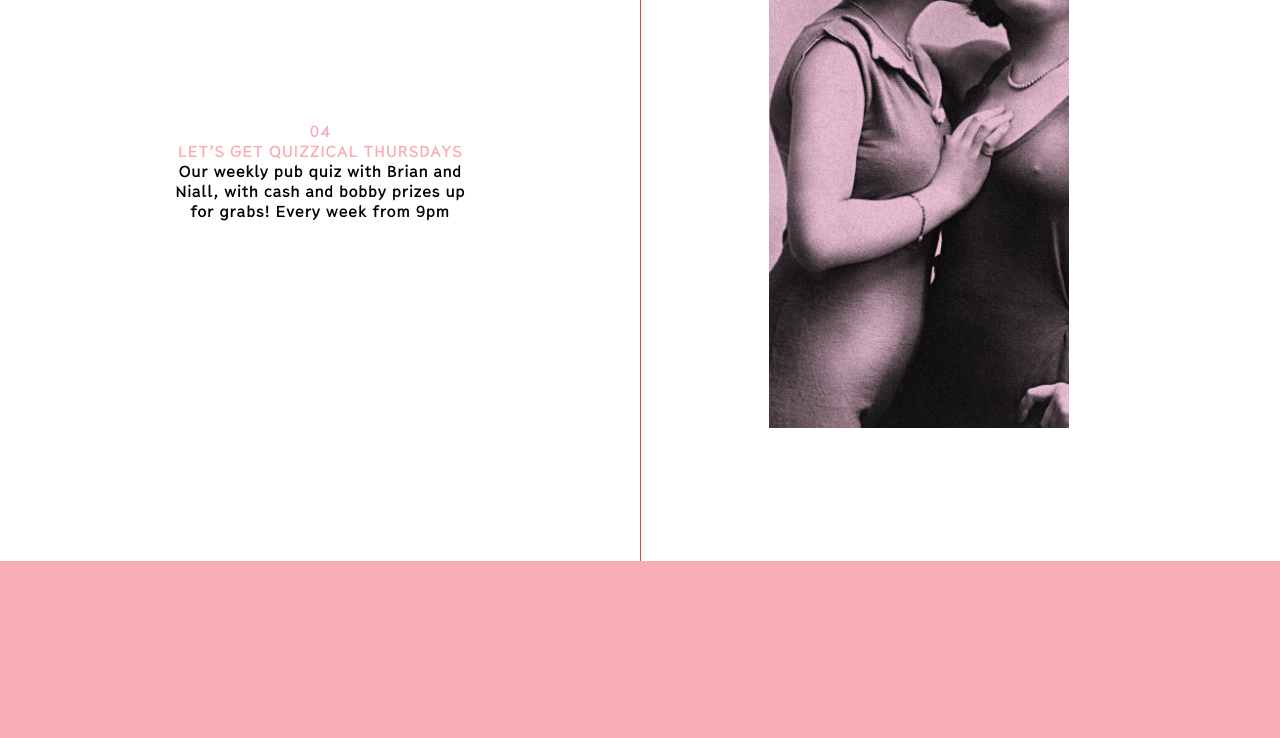
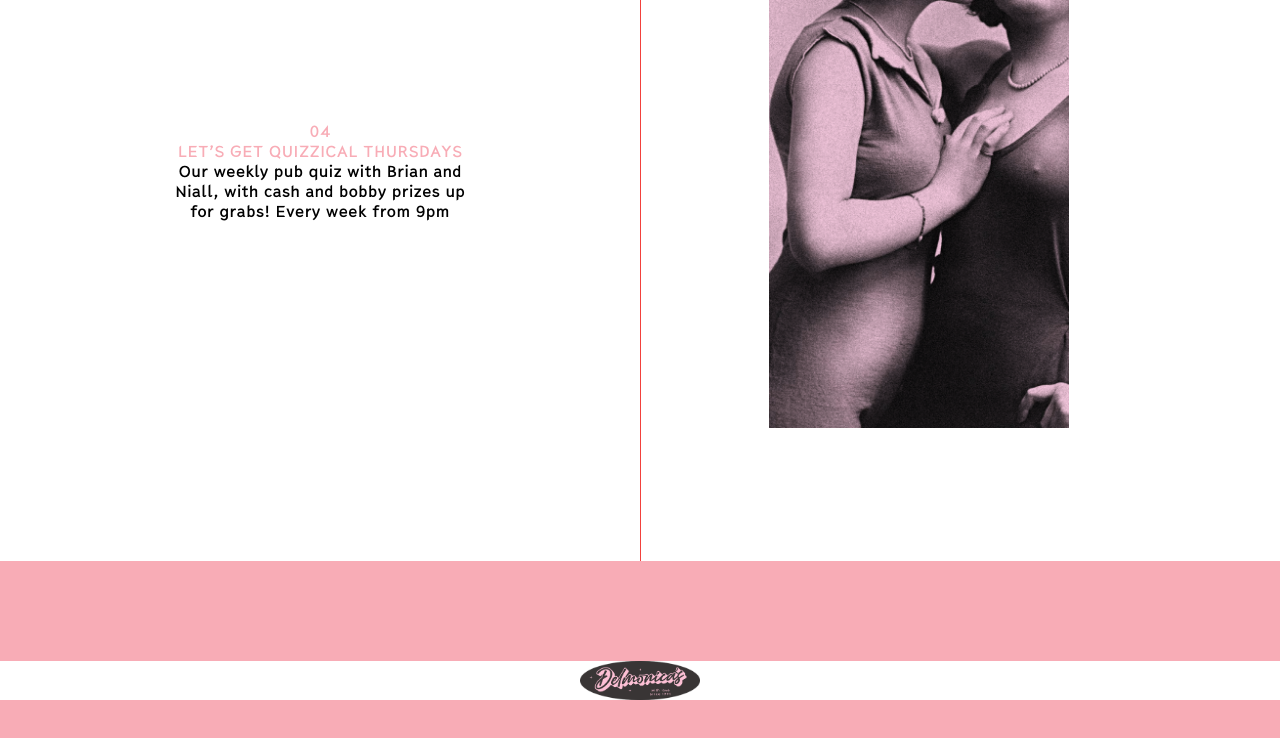
Before and after one commit to da9104/dels, a plain HTML site: page index.html in a window 1280 px wide. Shown: the part 6373-7111 px from the top of the page. Before the commit the page ends 6934 px from the top, so only its background shows below. Drawn offline with nearby package versions, Linux system fonts and the light colour scheme; files whose address does not match are found by name.

Commit message:
middle part section completed.

```diff
--- a/index.html
+++ b/index.html
@@ -231,7 +231,10 @@
 
         </div>
 
+        <div class="middle-logo">
 
 
+        <img src="./assets/images/logo.png" alt="logo">
+        </div>
 </body>
 </html>
--- a/styles.scss
+++ b/styles.scss
@@ -289,3 +289,16 @@ body {
     margin: 0 auto;
     width: 300px;
 }
+
+.middle-logo {
+    background-color: white;
+    display: flex;
+    flex-direction: column;
+    margin-top: 100px;
+    margin-bottom: 400px;
+
+    img {
+        margin: 0 auto;
+        width: 120px;
+    }
+}
```
Also changed, not shown: styles.css, 1 other file.
